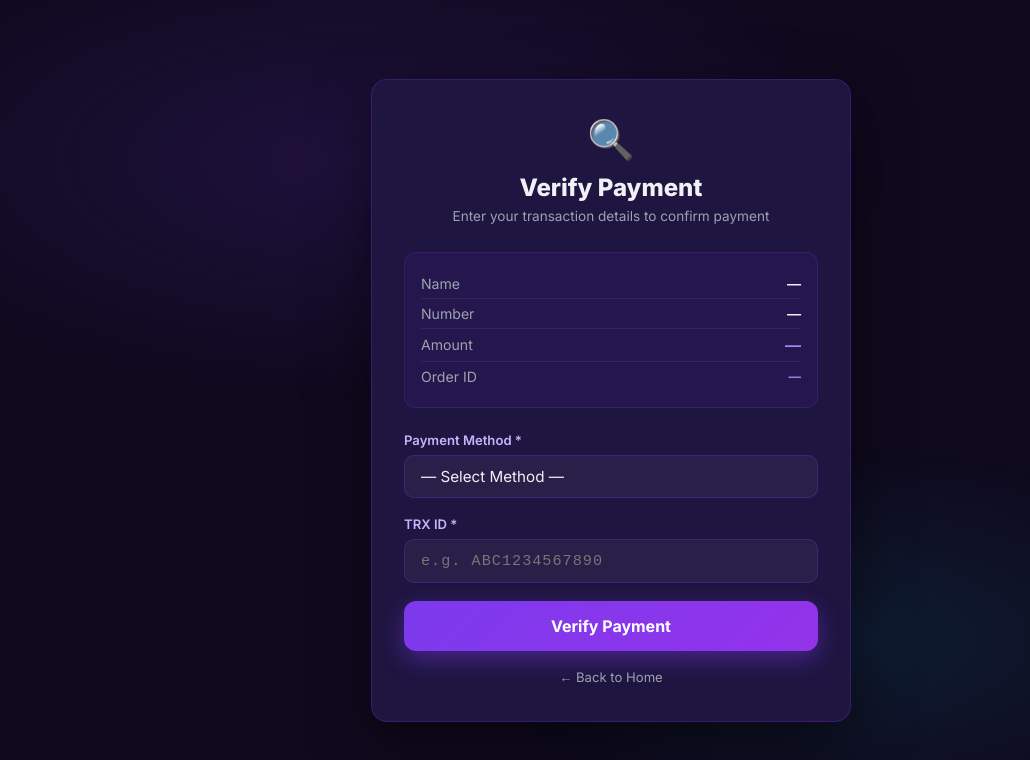
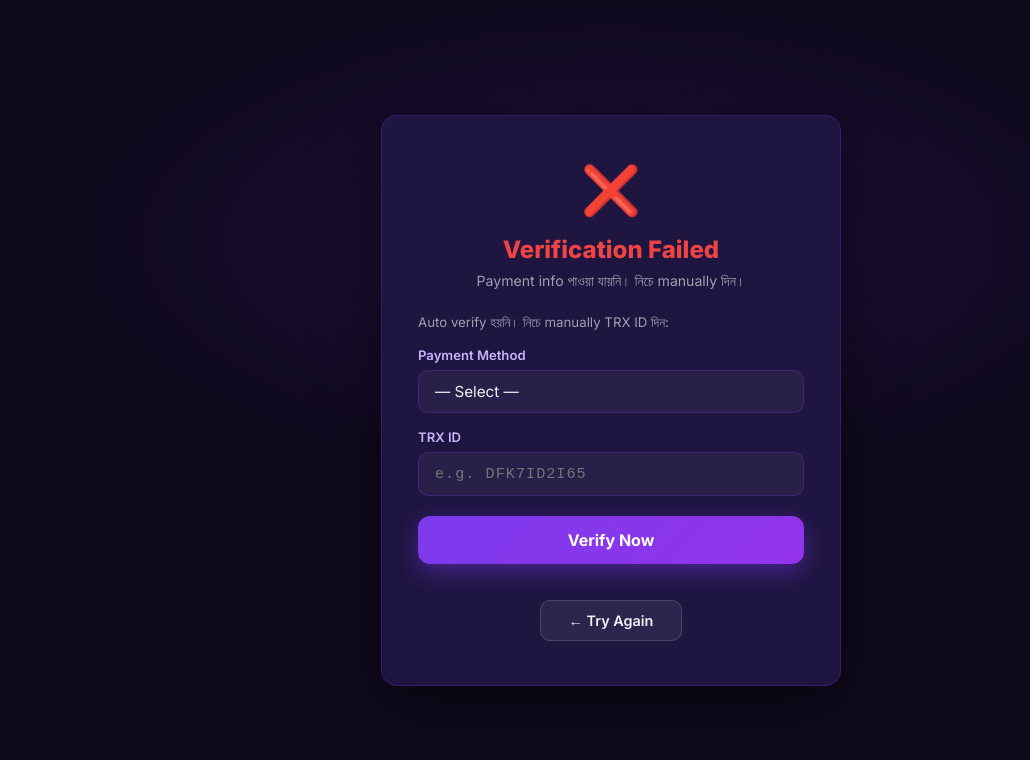
Before and after one commit to infofahim0000-lgtm/any-pay-verification, a website: page public/verify.html in a window 1280 px wide. Shown: the whole page, without its empty margins (29-1059 px from the left). Drawn offline with Linux system fonts and the light colour scheme.

Commit message:
Fix: auto verify from epay redirect params

```diff
--- a/public/verify.html
+++ b/public/verify.html
@@ -3,23 +3,21 @@
 <head>
   <meta charset="UTF-8" />
   <meta name="viewport" content="width=device-width, initial-scale=1.0" />
-  <title>Verify Payment — ZksiPay</title>
+  <title>Verifying Payment — ZksiPay</title>
   <link rel="preconnect" href="https://fonts.googleapis.com" />
-  <link href="https://fonts.googleapis.com/css2?family=Inter:wght@300;400;500;600;700;800&display=swap" rel="stylesheet" />
+  <link href="https://fonts.googleapis.com/css2?family=Inter:wght@400;500;600;700;800&display=swap" rel="stylesheet" />
   <style>
     :root {
       --primary: #7c3aed;
-      --primary-dark: #5b21b6;
       --accent: #06b6d4;
+      --success: #10b981;
+      --danger: #ef4444;
       --bg: #0f0a1e;
       --card: #1e1540;
       --border: rgba(124,58,237,0.25);
       --text: #f1f0f5;
       --muted: #9ca3af;
       --radius: 16px;
-      --bkash: #e2136e;
-      --nagad: #f05a28;
-      --rocket: #8b1fa9;
     }
 
     * { box-sizing: border-box; margin: 0; padding: 0; }
@@ -30,7 +28,6 @@
       color: var(--text);
       min-height: 100vh;
       display: flex;
-      flex-direction: column;
       align-items: center;
       justify-content: center;
       padding: 24px 16px;
@@ -40,9 +37,7 @@
       content: "";
       position: fixed;
       inset: 0;
-      background:
-        radial-gradient(ellipse 70% 50% at 30% 20%, rgba(124,58,237,0.15) 0%, transparent 60%),
-        radial-gradient(ellipse 50% 40% at 70% 80%, rgba(6,182,212,0.1) 0%, transparent 60%);
+      background: radial-gradient(ellipse 70% 50% at 50% 30%, rgba(124,58,237,0.15) 0%, transparent 60%);
       pointer-events: none;
     }
 
@@ -51,60 +46,76 @@
       background: var(--card);
       border: 1px solid var(--border);
       border-radius: var(--radius);
-      padding: 36px 32px;
+      padding: 44px 36px;
       width: 100%;
-      max-width: 480px;
+      max-width: 460px;
+      text-align: center;
       box-shadow: 0 20px 60px rgba(0,0,0,0.5);
     }
 
-    .card-header {
-      text-align: center;
-      margin-bottom: 28px;
+    .spinner-wrap { margin-bottom: 24px; }
+
+    .spinner {
+      width: 64px;
+      height: 64px;
+      border: 4px solid rgba(124,58,237,0.2);
+      border-top-color: var(--primary);
+      border-radius: 50%;
+      animation: spin 0.8s linear infinite;
+      margin: 0 auto;
     }
 
-    .card-header .icon {
-      font-size: 2.4rem;
-      margin-bottom: 10px;
-    }
+    @keyframes spin { to { transform: rotate(360deg); } }
 
-    .card-header h1 {
-      font-size: 1.5rem;
-      font-weight: 800;
-      margin-bottom: 6px;
-    }
+    h1 { font-size: 1.5rem; font-weight: 800; margin-bottom: 8px; }
 
-    .card-header p {
-      color: var(--muted);
-      font-size: 0.85rem;
-    }
+    .subtitle { color: var(--muted); font-size: 0.88rem; margin-bottom: 24px; }
 
-    /* Payer info box */
+    /* Info box */
     .info-box {
       background: rgba(124,58,237,0.08);
       border: 1px solid rgba(124,58,237,0.2);
       border-radius: 12px;
       padding: 16px;
-      margin-bottom: 24px;
+      margin-bottom: 20px;
+      text-align: left;
     }
 
     .info-row {
       display: flex;
       justify-content: space-between;
-      align-items: center;
       padding: 6px 0;
-      font-size: 0.88rem;
+      font-size: 0.85rem;
     }
 
-    .info-row:not(:last-child) {
-      border-bottom: 1px solid rgba(255,255,255,0.06);
+    .info-row:not(:last-child) { border-bottom: 1px solid rgba(255,255,255,0.06); }
+    .info-row .key { color: var(--muted); }
+    .info-row .val { font-weight: 600; }
+    .info-row .val.trx { font-family: monospace; color: #a78bfa; font-size: 0.8rem; }
+    .info-row .val.amount { color: #34d399; }
+
+    /* Status states */
+    .status-icon {
+      font-size: 3rem;
+      margin-bottom: 16px;
+      display: none;
     }
 
-    .info-row .key { color: var(--muted); }
-    .info-row .val { font-weight: 600; color: var(--text); }
-    .info-row .val.amount { color: #a78bfa; font-size: 1rem; }
+    .error-box {
+      background: rgba(239,68,68,0.12);
+      border: 1px solid rgba(239,68,68,0.4);
+      color: #fca5a5;
+      border-radius: 10px;
+      padding: 12px 16px;
+      font-size: 0.85rem;
+      margin-bottom: 16px;
+      display: none;
+    }
 
-    /* Form */
-    .form-group { margin-bottom: 18px; }
+    /* Manual form (fallback) */
+    .manual-form { display: none; text-align: left; }
+
+    .form-group { margin-bottom: 16px; }
 
     label {
       display: block;
@@ -114,8 +125,7 @@
       margin-bottom: 7px;
     }
 
-    select,
-    input[type="text"] {
+    select, input[type="text"] {
       width: 100%;
       background: rgba(255,255,255,0.05);
       border: 1.5px solid var(--border);
@@ -125,33 +135,16 @@
       font-family: "Inter", sans-serif;
       font-size: 0.95rem;
       outline: none;
-      transition: border-color 0.2s, box-shadow 0.2s;
+      transition: border-color 0.2s;
       appearance: none;
     }
 
-    select { cursor: pointer; }
-
-    select:focus,
-    input:focus {
+    select:focus, input:focus {
       border-color: var(--primary);
       box-shadow: 0 0 0 3px rgba(124,58,237,0.2);
     }
 
-    input.trx-input { font-family: "Courier New", monospace; letter-spacing: 1px; }
-
-    /* Spinner */
-    .spinner {
-      display: none;
-      width: 20px;
-      height: 20px;
-      border: 2.5px solid rgba(255,255,255,0.3);
-      border-top-color: #fff;
-      border-radius: 50%;
-      animation: spin 0.7s linear infinite;
-      margin: 0 auto;
-    }
-
-    @keyframes spin { to { transform: rotate(360deg); } }
+    input.trx-input { font-family: monospace; letter-spacing: 1px; }
 
     .btn-verify {
       width: 100%;
@@ -165,55 +158,43 @@
       border-radius: 12px;
       cursor: pointer;
       box-shadow: 0 8px 24px rgba(124,58,237,0.45);
-      transition: transform 0.18s, box-shadow 0.18s;
-      display: flex;
-      align-items: center;
-      justify-content: center;
-      gap: 10px;
-      min-height: 50px;
+      transition: transform 0.18s;
+      margin-top: 4px;
     }
 
-    .btn-verify:hover { transform: translateY(-2px); box-shadow: 0 12px 32px rgba(124,58,237,0.6); }
+    .btn-verify:hover { transform: translateY(-2px); }
     .btn-verify:disabled { opacity: 0.6; cursor: not-allowed; transform: none; }
 
-    .error-box {
-      background: rgba(239,68,68,0.12);
-      border: 1px solid rgba(239,68,68,0.4);
-      color: #fca5a5;
+    .btn-home {
+      display: inline-block;
+      margin-top: 16px;
+      padding: 11px 28px;
+      background: rgba(255,255,255,0.07);
+      border: 1px solid rgba(255,255,255,0.15);
+      color: var(--text);
       border-radius: 10px;
-      padding: 12px 16px;
-      font-size: 0.85rem;
-      margin-bottom: 16px;
-      display: none;
+      font-family: "Inter", sans-serif;
+      font-size: 0.9rem;
+      font-weight: 600;
+      cursor: pointer;
+      text-decoration: none;
+      transition: background 0.2s;
     }
 
-    .back-link {
-      display: block;
-      text-align: center;
-      margin-top: 18px;
-      color: var(--muted);
-      font-size: 0.82rem;
-      text-decoration: none;
-    }
+    .btn-home:hover { background: rgba(255,255,255,0.12); }
 
-    .back-link:hover { color: var(--primary); }
-
-    @media (max-width: 480px) {
-      .card { padding: 28px 18px; }
-    }
+    @media (max-width: 480px) { .card { padding: 32px 18px; } }
   </style>
 </head>
 <body>
 
 <div class="card">
-  <div class="card-header">
-    <div class="icon">🔍</div>
-    <h1>Verify Payment</h1>
-    <p>Enter your transaction details to confirm payment</p>
-  </div>
-
-  <!-- Payer info (from URL params) -->
-  <div class="info-box" id="infoBox">
+  <!-- Loading state -->
+  <div id="stateLoading">
+    <div class="spinner-wrap"><div class="spinner"></div></div>
+    <h1>Verifying Payment…</h1>
+    <p class="subtitle">Please wait, checking your transaction</p>
+    <div class="info-box" id="infoBox" style="display:none;">
       <div class="info-row">
         <span class="key">Name</span>
         <span class="val" id="dispName">—</span>
@@ -227,122 +208,181 @@
         <span class="val amount" id="dispAmount">—</span>
       </div>
       <div class="info-row">
-      <span class="key">Order ID</span>
-      <span class="val" id="dispOrder" style="font-size:0.78rem;color:#a78bfa;">—</span>
+        <span class="key">TRX ID</span>
+        <span class="val trx" id="dispTrx">—</span>
+      </div>
     </div>
   </div>
 
-  <div class="error-box" id="errorBox"></div>
-
-  <form id="verifyForm">
+  <!-- Error state -->
+  <div id="stateError" style="display:none;">
+    <div class="status-icon" style="display:block;">❌</div>
+    <h1 style="color:#ef4444;">Verification Failed</h1>
+    <p class="subtitle" id="errorMsg">Payment could not be verified.</p>
+    <div class="manual-form" id="manualForm">
+      <p style="color:var(--muted);font-size:0.83rem;margin-bottom:16px;">
+        Auto verify হয়নি। নিচে manually TRX ID দিন:
+      </p>
+      <div class="error-box" id="manualError"></div>
       <div class="form-group">
-      <label for="mfs">Payment Method *</label>
-      <select id="mfs" required>
-        <option value="">— Select Method —</option>
+        <label>Payment Method</label>
+        <select id="mfsSelect">
+          <option value="">— Select —</option>
           <option value="bkash">bKash</option>
           <option value="nagad">Nagad</option>
           <option value="rocket">Rocket</option>
         </select>
       </div>
-
       <div class="form-group">
-      <label for="trxid">TRX ID *</label>
-      <input
-        type="text"
-        id="trxid"
-        class="trx-input"
-        placeholder="e.g. ABC1234567890"
-        required
-      />
+        <label>TRX ID</label>
+        <input type="text" id="trxInput" class="trx-input" placeholder="e.g. DFK7ID2I65" />
       </div>
-
-    <button type="submit" class="btn-verify" id="verifyBtn">
-      <span id="btnText">Verify Payment</span>
-      <div class="spinner" id="spinner"></div>
+      <button class="btn-verify" id="manualBtn" onclick="manualVerify()">
+        Verify Now
       </button>
-  </form>
-
-  <a href="/" class="back-link">← Back to Home</a>
+    </div>
+    <br/>
+    <a href="/" class="btn-home">← Try Again</a>
+  </div>
 </div>
 
 <script>
-  // ── Read URL params ──
-  const params  = new URLSearchParams(window.location.search);
-  const name    = params.get('name')    || '';
-  const number  = params.get('number')  || '';
-  const amount  = params.get('amount')  || '';
-  const orderId = params.get('orderId') || '';
+  // ── Read ALL URL params ──
+  const params   = new URLSearchParams(window.location.search);
 
-  document.getElementById('dispName').textContent   = name    || '—';
-  document.getElementById('dispNumber').textContent = number  || '—';
+  // Params from our success_url
+  const name     = params.get('name')     || '';
+  const number   = params.get('number')   || '';
+  const amount   = params.get('amount')   || '';
+  const orderId  = params.get('orderId')  || '';
+
+  // Params epay appends automatically
+  const status   = params.get('status')   || '';
+  const trxid    = params.get('trxid')    || '';
+  const gateway  = params.get('gateway')  || '';
+  const epayOrderId = params.get('order_id') || orderId;
+
+  // Show info if available
+  if (name || trxid) {
+    document.getElementById('infoBox').style.display = 'block';
+    document.getElementById('dispName').textContent   = name   || '—';
+    document.getElementById('dispNumber').textContent = number || '—';
     document.getElementById('dispAmount').textContent = amount ? '৳' + parseFloat(amount).toFixed(2) : '—';
-  document.getElementById('dispOrder').textContent  = orderId || '—';
-
-  // ── Form submit ──
-  document.getElementById('verifyForm').addEventListener('submit', async (e) => {
-    e.preventDefault();
-
-    const errorBox  = document.getElementById('errorBox');
-    const verifyBtn = document.getElementById('verifyBtn');
-    const btnText   = document.getElementById('btnText');
-    const spinner   = document.getElementById('spinner');
-
-    errorBox.style.display = 'none';
-
-    const mfs   = document.getElementById('mfs').value;
-    const trxid = document.getElementById('trxid').value.trim();
-
-    if (!mfs) {
-      errorBox.textContent = 'Please select a payment method.';
-      errorBox.style.display = 'block';
-      return;
-    }
-    if (!trxid) {
-      errorBox.textContent = 'Please enter your TRX ID.';
-      errorBox.style.display = 'block';
-      return;
+    document.getElementById('dispTrx').textContent    = trxid  || '—';
   }
 
-    // Show spinner
-    verifyBtn.disabled = true;
-    btnText.style.display = 'none';
-    spinner.style.display = 'block';
+  // ── Auto verify if epay gave us trxid ──
+  async function autoVerify() {
+    // Determine mfs from gateway param
+    const mfsMap = { bkash: 'bkash', nagad: 'nagad', rocket: 'rocket', bKash: 'bkash', Nagad: 'nagad', Rocket: 'rocket' };
+    const mfs = mfsMap[gateway] || 'bkash'; // default bkash if not provided
 
     try {
       const res = await fetch('/.netlify/functions/verify-payment', {
         method: 'POST',
         headers: { 'Content-Type': 'application/json' },
-        body: JSON.stringify({ trxid, mfs, amount, name, number, orderId }),
+        body: JSON.stringify({
+          trxid,
+          mfs,
+          amount,
+          name,
+          number,
+          orderId: epayOrderId,
+        }),
       });
 
       const data = await res.json();
 
       if (data.success) {
-        // Redirect to success page with all details
-        const q = new URLSearchParams({
+        // ✅ Redirect to success
+        const q = new URLSearchParams({ name, number, amount, trxId: trxid, method: mfs, orderId: epayOrderId });
+        window.location.href = '/success.html?' + q.toString();
+      } else {
+        showManualForm(data.error || 'Auto verification failed.');
+      }
+    } catch (err) {
+      showManualForm('Network error. Please verify manually.');
+    }
+  }
+
+  // ── Show manual form ──
+  function showManualForm(msg) {
+    document.getElementById('stateLoading').style.display = 'none';
+    document.getElementById('stateError').style.display   = 'block';
+    document.getElementById('errorMsg').textContent = msg;
+
+    const manualForm = document.getElementById('manualForm');
+    manualForm.style.display = 'block';
+
+    // Pre-fill TRX ID if we have it
+    if (trxid) document.getElementById('trxInput').value = trxid;
+
+    // Pre-select gateway
+    const mfsMap = { bkash: 'bkash', nagad: 'nagad', rocket: 'rocket', bKash: 'bkash', Nagad: 'nagad', Rocket: 'rocket' };
+    if (gateway && mfsMap[gateway]) {
+      document.getElementById('mfsSelect').value = mfsMap[gateway];
+    }
+  }
+
+  // ── Manual verify ──
+  async function manualVerify() {
+    const btn      = document.getElementById('manualBtn');
+    const errBox   = document.getElementById('manualError');
+    const mfs      = document.getElementById('mfsSelect').value;
+    const trxInput = document.getElementById('trxInput').value.trim();
+
+    errBox.style.display = 'none';
+
+    if (!mfs)      { errBox.textContent = 'Payment method select করুন।'; errBox.style.display = 'block'; return; }
+    if (!trxInput) { errBox.textContent = 'TRX ID দিন।'; errBox.style.display = 'block'; return; }
+
+    btn.disabled = true;
+    btn.textContent = 'Verifying…';
+
+    try {
+      const res = await fetch('/.netlify/functions/verify-payment', {
+        method: 'POST',
+        headers: { 'Content-Type': 'application/json' },
+        body: JSON.stringify({
+          trxid:   trxInput,
+          mfs,
+          amount,
           name,
           number,
-          amount,
-          trxId: trxid,
-          method: mfs,
-          orderId,
+          orderId: epayOrderId,
+        }),
       });
+
+      const data = await res.json();
+
+      if (data.success) {
+        const q = new URLSearchParams({ name, number, amount, trxId: trxInput, method: mfs, orderId: epayOrderId });
         window.location.href = '/success.html?' + q.toString();
       } else {
-        errorBox.textContent = data.error || 'Verification failed. Please check your TRX ID.';
-        errorBox.style.display = 'block';
-        verifyBtn.disabled = false;
-        btnText.style.display = 'inline';
-        spinner.style.display = 'none';
+        errBox.textContent = data.error || 'Verification failed.';
+        errBox.style.display = 'block';
+        btn.disabled = false;
+        btn.textContent = 'Verify Now';
       }
     } catch (err) {
-      errorBox.textContent = 'Network error. Please try again.';
-      errorBox.style.display = 'block';
-      verifyBtn.disabled = false;
-      btnText.style.display = 'inline';
-      spinner.style.display = 'none';
+      errBox.textContent = 'Network error. Try again.';
+      errBox.style.display = 'block';
+      btn.disabled = false;
+      btn.textContent = 'Verify Now';
     }
-  });
+  }
+
+  // ── Start: auto verify if trxid available ──
+  if (trxid && status === 'success') {
+    // epay gave us everything — auto verify!
+    autoVerify();
+  } else if (status === 'success' && !trxid) {
+    // Success but no trxid — show manual form
+    showManualForm('TRX ID পাওয়া যায়নি। নিচে manually দিন।');
+  } else {
+    // No status — show manual form
+    showManualForm('Payment info পাওয়া যায়নি। নিচে manually দিন।');
+  }
 </script>
 </body>
 </html>
```
Lines whose indentation alone changed are shown as unchanged.
